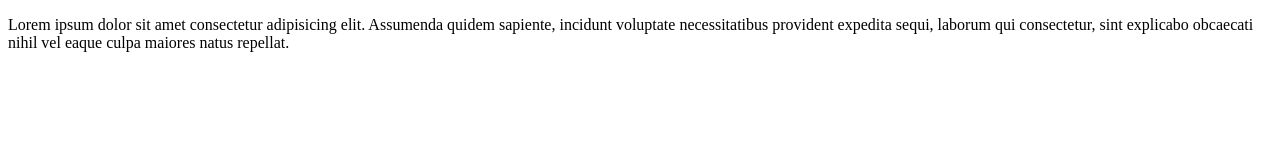
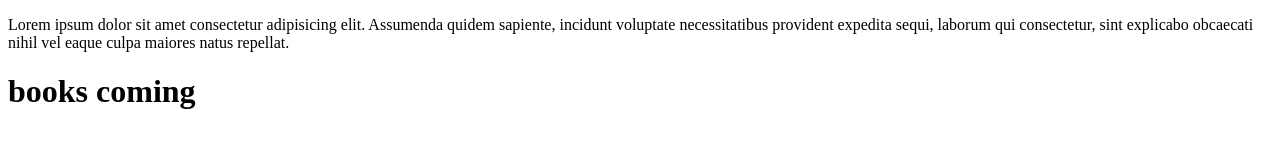
Before and after one commit to hoquez/HTML, a plain HTML site: page index.html in a window 1280 px wide. Drawn offline with Linux system fonts and the light colour scheme.

Commit message:
books coming

```diff
--- a/index.html
+++ b/index.html
@@ -15,5 +15,6 @@
         culpa maiores natus repellat.
       </p>
     </div>
+    <h1>books coming</h1>
   </body>
 </html>
```
